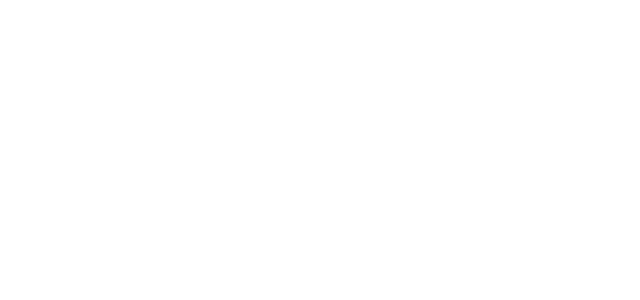
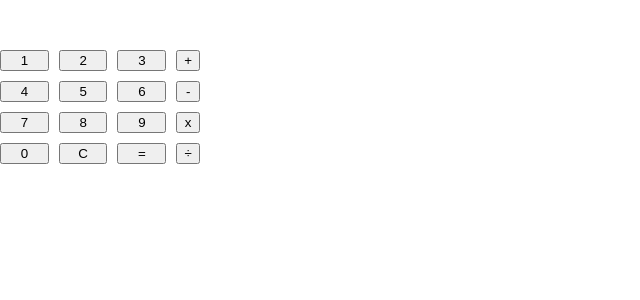
Before and after one commit to eejx0/React-Challenges2, a React (Create React App) app: page /calculator in a window 1280 px wide. Before the commit this address had no page. Shown: the top 300 px of the page, without its empty margins (0-640 px from the left). Built offline with nearby package versions, Linux system fonts and the light colour scheme.

Commit message:
feat :: calculator

```diff
--- /dev/null
+++ b/src/practices/calculator.tsx
@@ -0,0 +1,115 @@
+import { useState } from "react"
+import styled from "styled-components"
+
+// 기본 사칙연산 가능: +, -, ×, ÷
+// 숫자 버튼, 연산자 버튼, = 버튼, C 버튼(초기화)
+// 버튼 누르면 위쪽에 입력값 및 결과가 보여야 함
+// 상태 관리 잘해야 됨: 현재 입력값 / 이전값 / 연산자 등등
+
+export const Calculator = () => {
+    const numbers = [1, 2, 3, 4, 5, 6, 7, 8, 9, 0]
+    const operators = ['+', '-', 'x', '÷'] as const;
+    const [currentValue, setCurrentValue] = useState<string>(''); // 화면에 보여지는 숫자 저장
+    const [previousValue, setPreviousValue] = useState<string>(''); // 연산자 버튼을 누르면 여기로 옮겨서 저장
+    const [operatorValue, setOperatorValue] = useState<'+' | '-' | 'x' | '÷' | null>(null); // 무슨 연산자가 선택되었는지 저장
+
+    const handleNumberClick = (number: string) => {
+        setCurrentValue((prev) => prev + number);
+    }
+
+    const handleOperatorClick = (operator: '+' | '-' | 'x' | '÷') => {
+        setPreviousValue(currentValue);
+        setOperatorValue(operator)
+        setCurrentValue('');
+    }
+
+    const handleEqualsClick = () => {
+        const prev = parseFloat(previousValue);
+        const current = parseFloat(currentValue);
+
+        if (isNaN(prev) || isNaN(current) || operatorValue === null) return;
+
+        let result = 0;
+
+        if (operatorValue === '+') {
+            result = prev + current
+        } else if (operatorValue === '-') {
+            result = prev - current
+        } else if (operatorValue === 'x') {
+            result = prev * current
+        } else if (operatorValue === '÷') {
+            result = prev / current
+        }
+
+        setCurrentValue(result.toString());
+        setPreviousValue('');
+        setOperatorValue(null);
+    }
+
+    const handleResetClick = () => {
+        setCurrentValue('');
+        setPreviousValue('')
+        setOperatorValue(null);
+    }
+
+    return (
+        <Wrapper>
+            <ValueWrapper>
+                <Value>{currentValue}</Value>
+            </ValueWrapper>
+            <CalculatorButtonWrapper>
+                <CalculatorNumbers>
+                    {numbers.map((number) => (
+                        <button key={number} onClick={() => handleNumberClick(number.toString())}>{number}</button>
+                    ))}
+                    <button onClick={handleResetClick}>C</button>
+                    <button onClick={handleEqualsClick}>=</button>
+                </CalculatorNumbers>
+                <CalculatorOperators>
+                    {operators.map((operator) => (
+                        <button key={operator} onClick={() => handleOperatorClick(operator)}>{operator}</button>
+                    ))}
+                </CalculatorOperators>
+            </CalculatorButtonWrapper>
+        </Wrapper>
+    )
+}
+
+const Wrapper = styled.div`
+    display: flex;
+    flex-direction: column;
+    width: 200px;
+`;
+
+const ValueWrapper = styled.div`
+    display: flex;
+    width: 100%;
+    height: 50px;
+    justify-content: flex-end;
+`;
+
+const Value = styled.div`
+    display: flex;
+    align-self: flex-end;
+    margin-bottom: 10px;
+    font-weight: 600;
+    font-size: 20px;
+`;
+
+const CalculatorButtonWrapper = styled.div`
+    display: flex;
+    gap: 10px;
+`;
+
+const CalculatorNumbers = styled.div`
+    display: grid;
+    grid-template-columns: repeat(3, 1fr);
+    gap: 10px;
+    width: 100%;
+`;
+
+const CalculatorOperators = styled.div`
+    display: flex;
+    flex-direction: column;
+    gap: 10px;
+`;
--- a/src/router.tsx
+++ b/src/router.tsx
@@ -12,6 +12,7 @@
 import { Tap } from "./practices/tap";
 import { Timer } from "./practices/timer";
 import { Carousel } from "./practices/carousel";
+import { Calculator } from "./practices/calculator";
 
 function Router() {
   return (
@@ -30,6 +31,7 @@
           <Route path="/tap" element={<Tap />}/>
           <Route path="/timer" element={<Timer />} />
           <Route path="/carousel" element={<Carousel />} />
+          <Route path="/calculator" element={<Calculator />} />
         </Routes>
     </BrowserRouter>
   )
```
